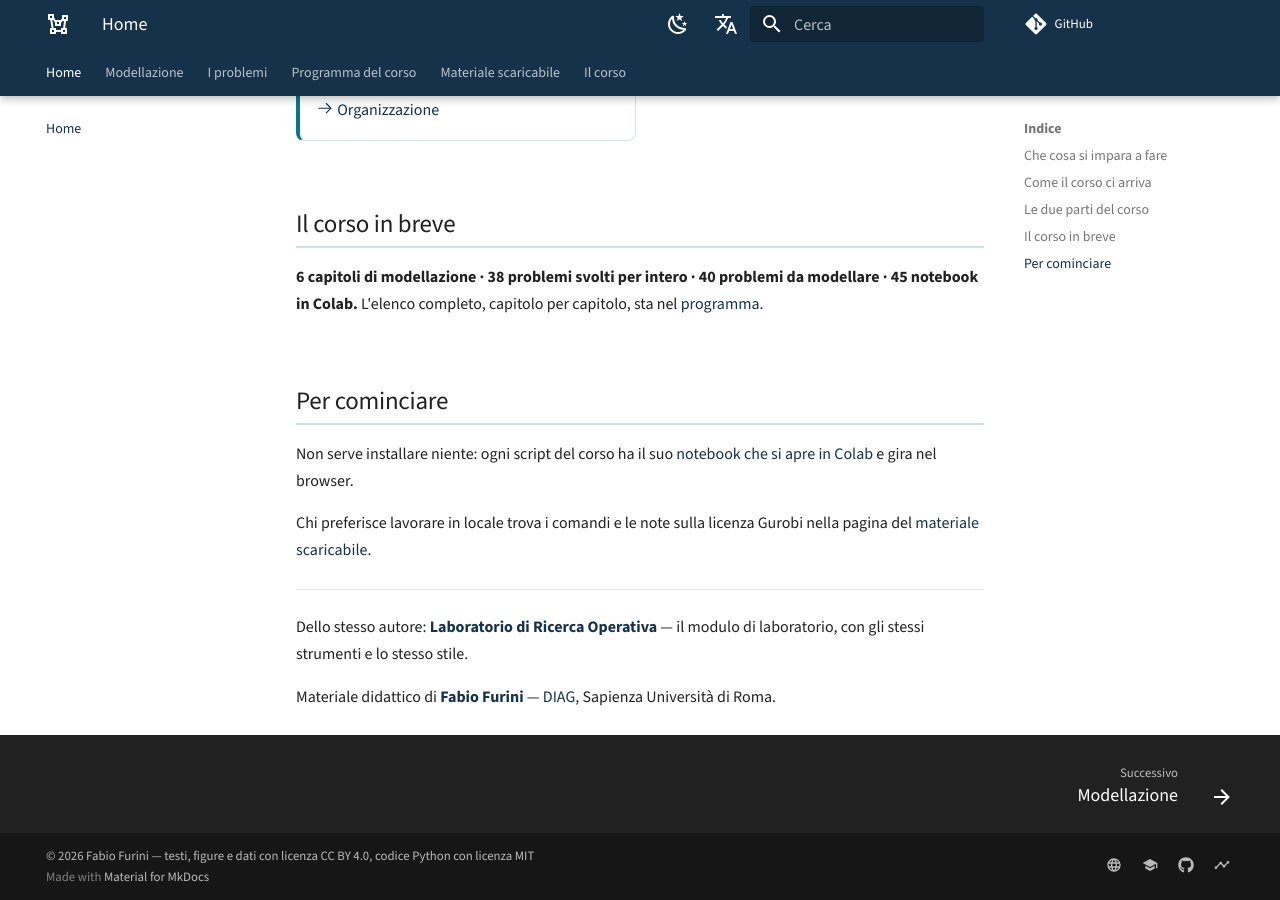
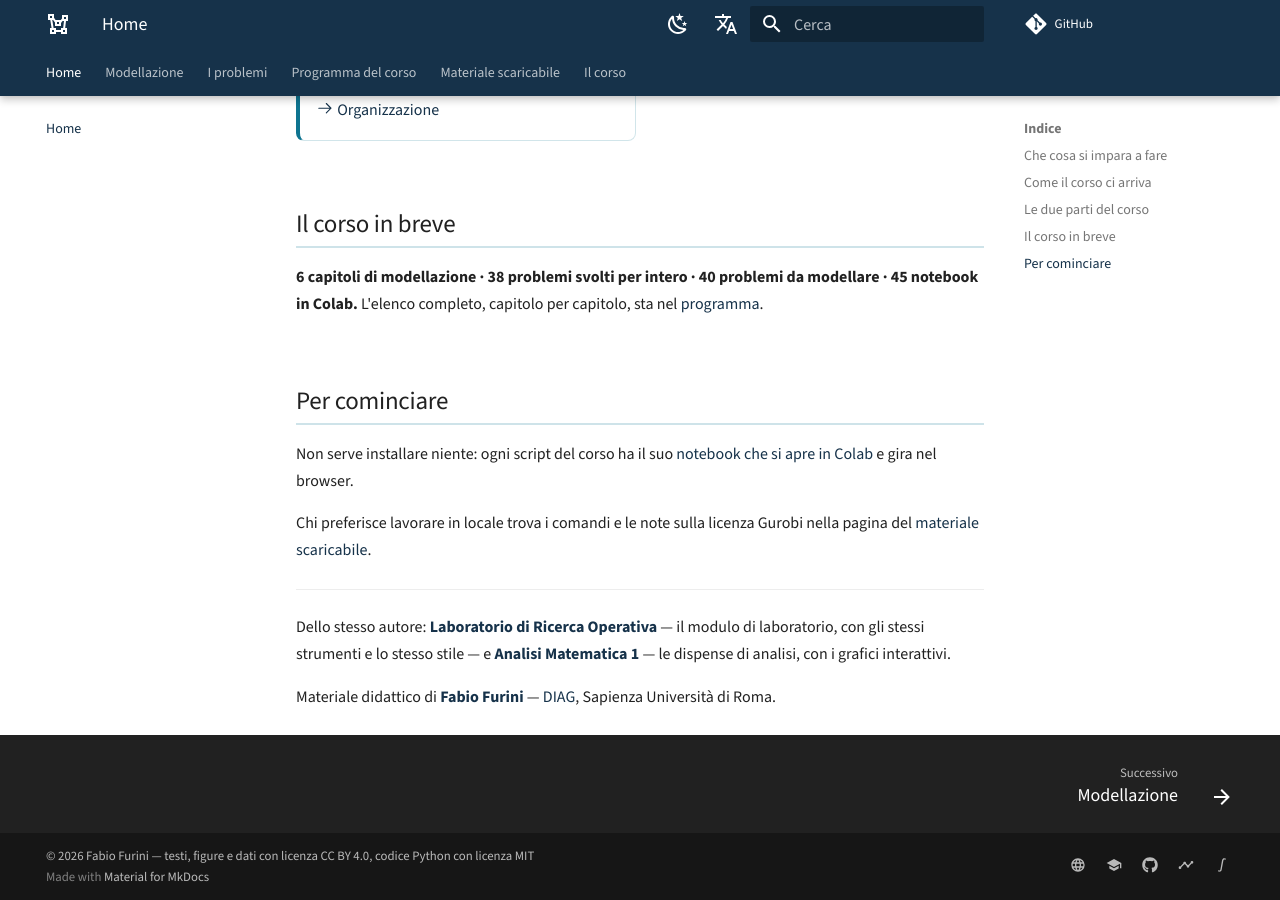
Before and after one commit to fabiofurini/modellazione-mip, an MkDocs documentation site: the page built from docs/index.md, in a window 1280 px wide and 900 px high, scrolled down 2459 px. Built offline with MkDocs 1.6.1 and Material for MkDocs 9.7.7, drawn with Linux system fonts in a browser that asks for light colours; comment, search, counter and statistics services are not loaded.

Commit message:
Aggiunge il link ad Analisi Matematica 1
Il sito di Analisi gia' rimandava a questo corso; adesso il rimando e'
reciproco: icona nel footer, riga «dello stesso autore» in home e sezione
«Della stessa collana» nel README. La versione italiana punta al sito
italiano.

Co-Authored-By: Claude Opus 5 <noreply@anthropic.com>

```diff
--- a/docs/index.md
+++ b/docs/index.md
@@ -136,7 +136,9 @@ nella pagina del [materiale scaricabile](materiale.md#rigenerare-tutto).
 ---
 
 Dello stesso autore: **[Laboratorio di Ricerca Operativa](https://fabiofurini.github.io/laboratorio-ricerca-operativa/)** —
-il modulo di laboratorio, con gli stessi strumenti e lo stesso stile.
+il modulo di laboratorio, con gli stessi strumenti e lo stesso stile — e
+**[Analisi Matematica 1](https://fabiofurini.github.io/analisi-matematica-1/)** — le dispense di analisi,
+con i grafici interattivi.
 
 Materiale didattico di **[Fabio Furini](https://sites.google.com/view/fabiofurini/home-page)** —
 [DIAG](https://www.diag.uniroma1.it/), Sapienza Università di Roma.
--- a/mkdocs.yml
+++ b/mkdocs.yml
@@ -60,6 +60,9 @@ extra:
     - icon: material/chart-timeline-variant
       link: https://fabiofurini.github.io/laboratorio-ricerca-operativa/
       name: Laboratorio di Ricerca Operativa
+    - icon: material/math-integral
+      link: https://fabiofurini.github.io/analisi-matematica-1/
+      name: Analisi Matematica 1
   alternate:
     - name: Italiano
       link: https://fabiofurini.github.io/modellazione-mip/
```
Also changed, not shown: README.md (+5 -0 lines).
